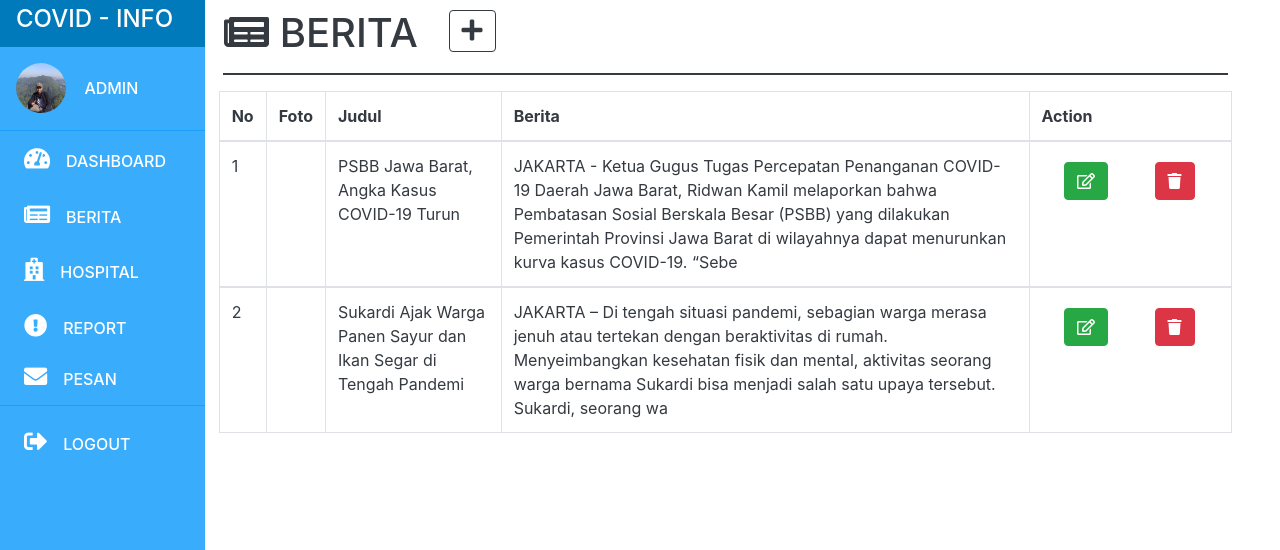
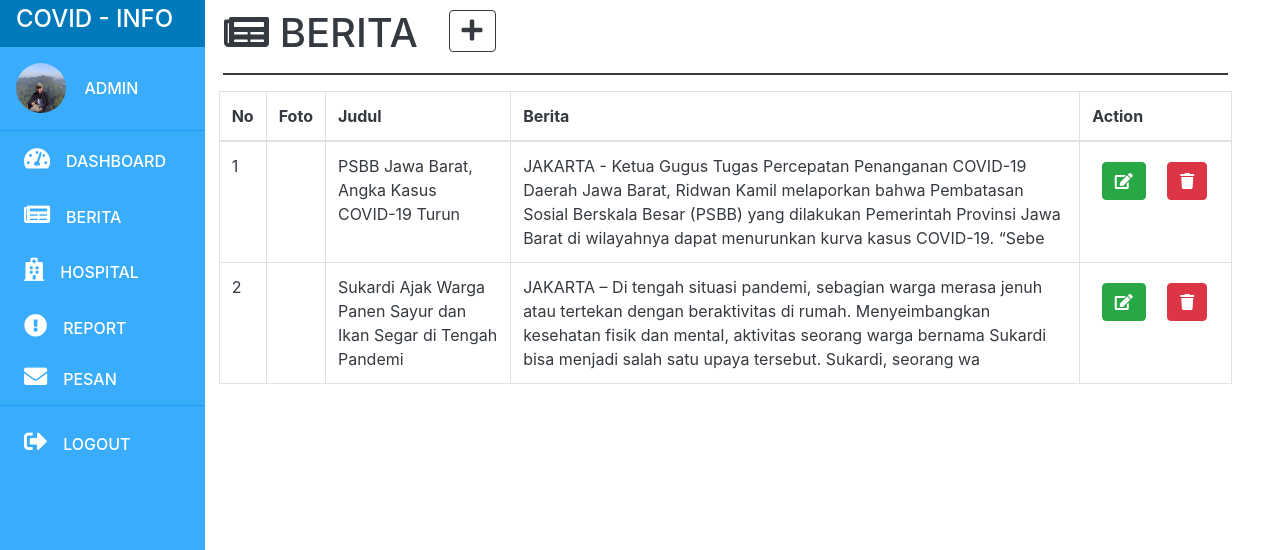
Before and after one commit to IrhamGhani22/WebCovid19, a Laravel app: page /beritaAdmin in a window 1280 px wide. Shown: the top 550 px of the page. Run offline with Laravel 8, Linux system fonts and the light colour scheme; data comes from the database, SQL or seed files in the repository.

Commit message:
Fix Bug Tampilan Admin

```diff
--- a/public/css/beritaAdmin.css
+++ b/public/css/beritaAdmin.css
@@ -134,3 +134,7 @@ label input[type="search"] {
     margin-left: 20px;
     margin-top: -10px;
 }
+
+.aksi {
+    width: 15%;
+}
--- a/resources/views/beritaAdmin.blade.php
+++ b/resources/views/beritaAdmin.blade.php
@@ -25,11 +25,11 @@
 				<th>Foto</th>
 				<th>Judul</th>
                 <th>Berita</th>
-                <th style="width: 20%">Action</th>
+                <th class="aksi">Action</th>
 			</tr>
 		</thead>
-        @foreach ($berita as $row)
         <tbody>
+            @foreach ($berita as $row)
 			<tr>
                 <td>{{ $loop->iteration }}</td>
                 <td>{{ $row->img }}</td>
@@ -39,7 +39,7 @@
                     <div class="row no-gutters">
                         <div class="col-md-6 no-gutters text-center mt-2">
                             <a href="{{ url('/beritaAdmin/' . $row->id . '/edit') }}" class="btn btn-success">
-                                <i class="far fa-edit text-white"></i>
+                                <i class="far fa-edit font-weight-bold text-white"></i>
                             </a>
                         </div>
                         <div class="col-md-6 no-gutters text-center mt-2">
@@ -52,8 +52,8 @@
                     </div>
                 </td>
             </tr>
+            @endforeach
         </tbody>
-        @endforeach
     </table>
 </div>
 </div>
```
Also changed, not shown: resources/views/formBerita.blade.php (+5 -6 lines).
